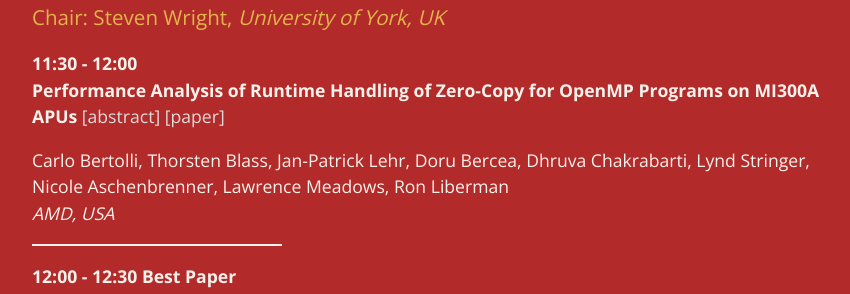
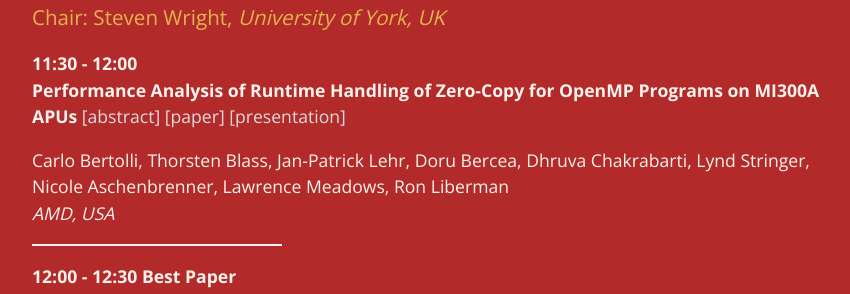
Before and after one commit to pmbs-workshop/pmbs-workshop.github.io, a Jekyll site: the page built from schedule.markdown, in a window 1280 px wide and 900 px high, scrolled down 2233 px. Shown: the part 156-450 px from the top of the window, without its empty margins (192-1042 px from the left). Built offline with Jekyll 4.4.1, drawn with Linux system fonts in a browser that asks for light colours.

Commit message:
adds pres 6

```diff
--- a/schedule.markdown
+++ b/schedule.markdown
@@ -71,7 +71,7 @@ _Pázmány Péter Catholic University, Hungary_
 ### Chair: Steven Wright, _University of York, UK_
 
 **11:30 - 12:00**\\
-**Performance Analysis of Runtime Handling of Zero-Copy for OpenMP Programs on MI300A APUs** [[abstract]](abstract06.html) [[paper]](https://conferences.computer.org/sc-wpub/pdfs/SC-W2024-6oZmigAQfgJ1GhPL0yE3pS/555400b413/555400b413.pdf)
+**Performance Analysis of Runtime Handling of Zero-Copy for OpenMP Programs on MI300A APUs** [[abstract]](abstract06.html) [[paper]](https://conferences.computer.org/sc-wpub/pdfs/SC-W2024-6oZmigAQfgJ1GhPL0yE3pS/555400b413/555400b413.pdf) [[presentation]](slides/pres06.pdf)
 
 Carlo Bertolli, Thorsten Blass, Jan-Patrick Lehr, Doru Bercea, Dhruva Chakrabarti, Lynd Stringer, Nicole Aschenbrenner, Lawrence Meadows, Ron Liberman\\
 _AMD, USA_
```
Also changed, not shown: 1 other file.
